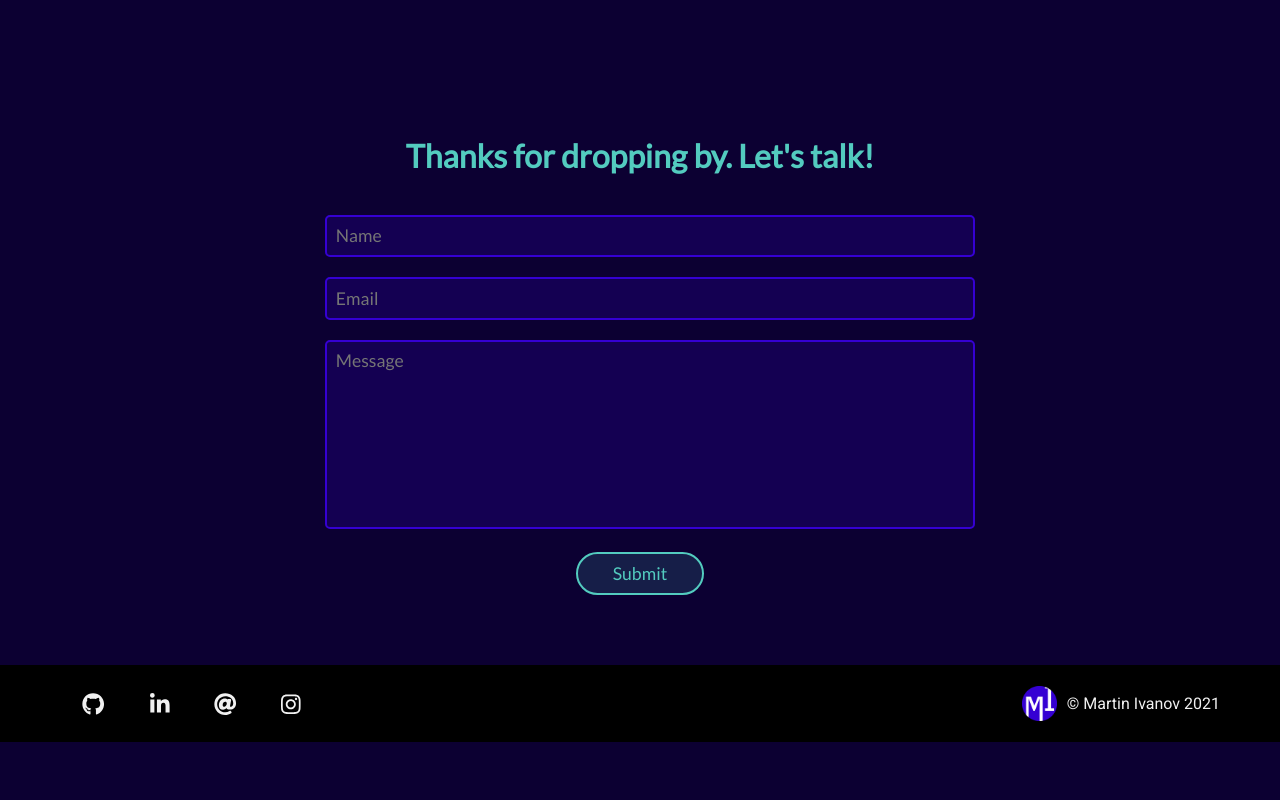
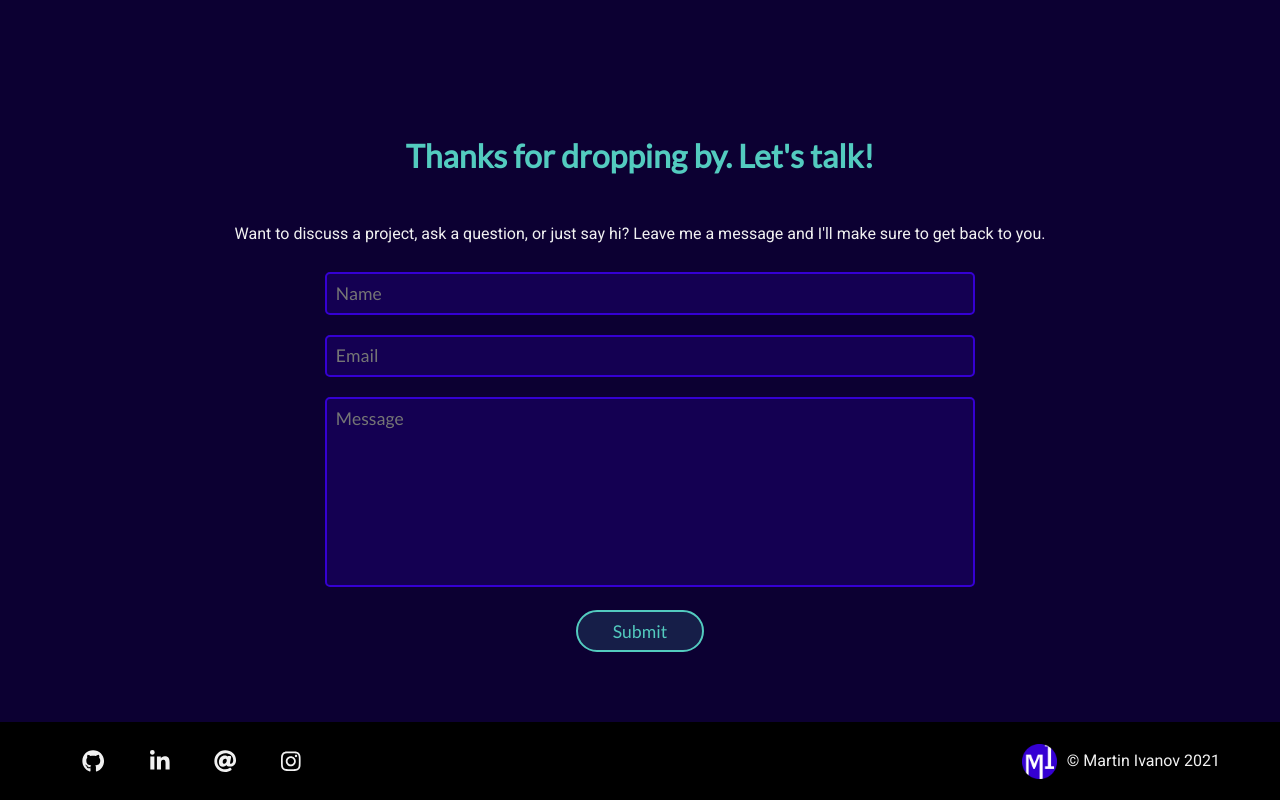
Before and after one commit to martinivnv/personal-site, a React (Create React App) app: page / in a window 1280 px wide. Shown: the part 2785-3585 px from the top of the page. Before the commit the page ends 3527 px from the top, so only its background shows below. Built offline with nearby package versions, Linux system fonts and the light colour scheme.

Commit message:
Added extra text

```diff
--- a/src/Contact.js
+++ b/src/Contact.js
@@ -5,7 +5,11 @@ import ContactForm from "./ContactForm";
 const Contact = () => {
 	return (
 		<section id="contact">
-			<h2>Thanks for dropping by. Let's talk!</h2>
+			<h2 id="contact-title">Thanks for dropping by. Let's talk!</h2>
+			<p id="contact-text">
+				Want to discuss a project, ask a question, or just say hi? Leave me a
+				message and I'll make sure to get back to you.
+			</p>
 			<ContactForm />
 		</section>
 	);
```
